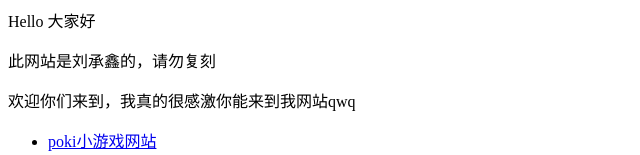
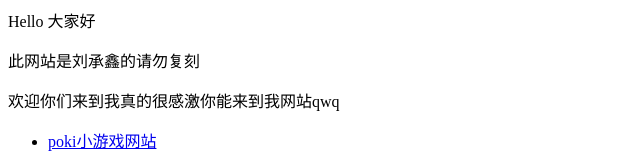
Before and after one commit to liuchengxin529/liuchengxin.github.io, a plain HTML site: page index.html in a window 1280 px wide. Shown: the top 155 px of the page, without its empty margins (0-640 px from the left). Drawn offline with Linux system fonts and the light colour scheme.

Commit message:
Update index.html

```diff
--- a/index.html
+++ b/index.html
@@ -1,6 +1,6 @@
 <p>Hello 大家好</p>
-<p>此网站是刘承鑫的，请勿复刻</p>
-<p>欢迎你们来到，我真的很感激你能来到我网站qwq</p>
+<p>此网站是刘承鑫的请勿复刻</p>
+<p>欢迎你们来到我真的很感激你能来到我网站qwq</p>
 <ul>
   <li> <a href="poki.com">poki小游戏网站</a> </li>
   <li> <a href="www.silvergames.com">silvergames游戏网站</a> </li>
```
